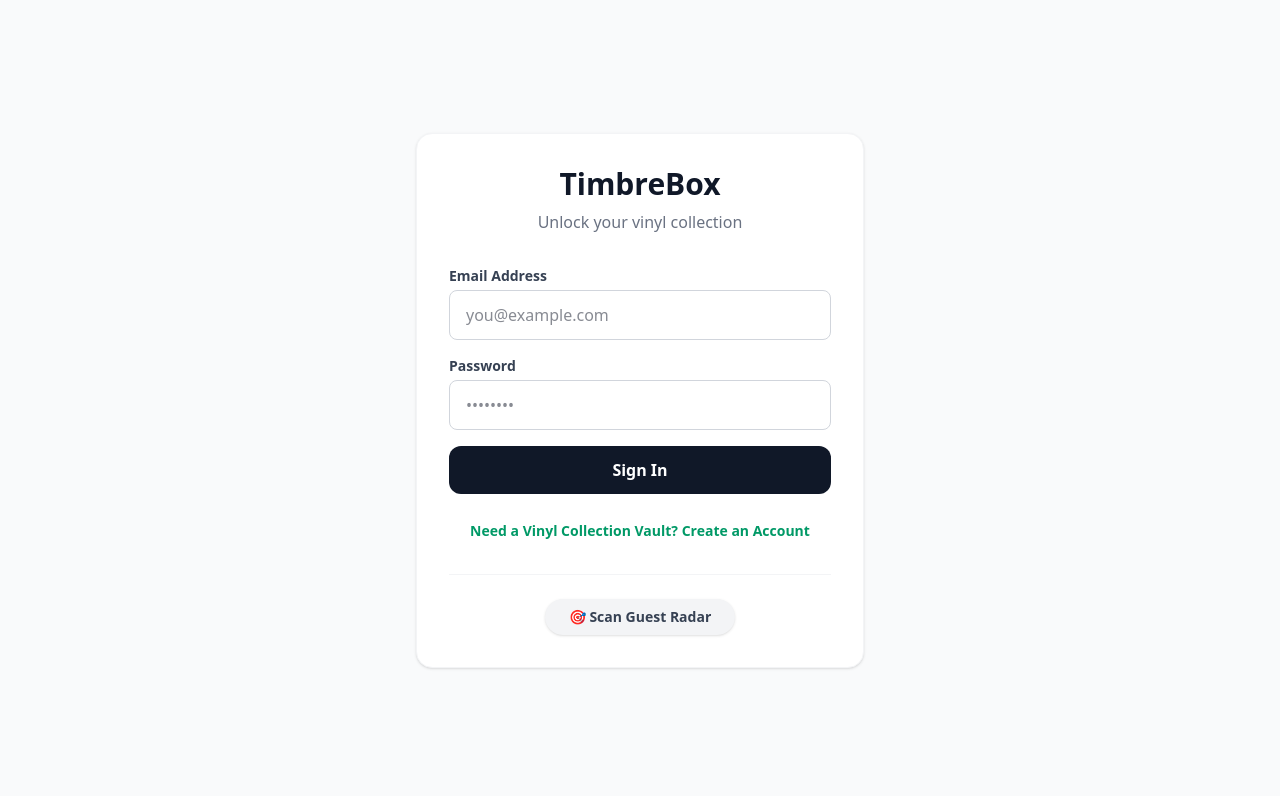
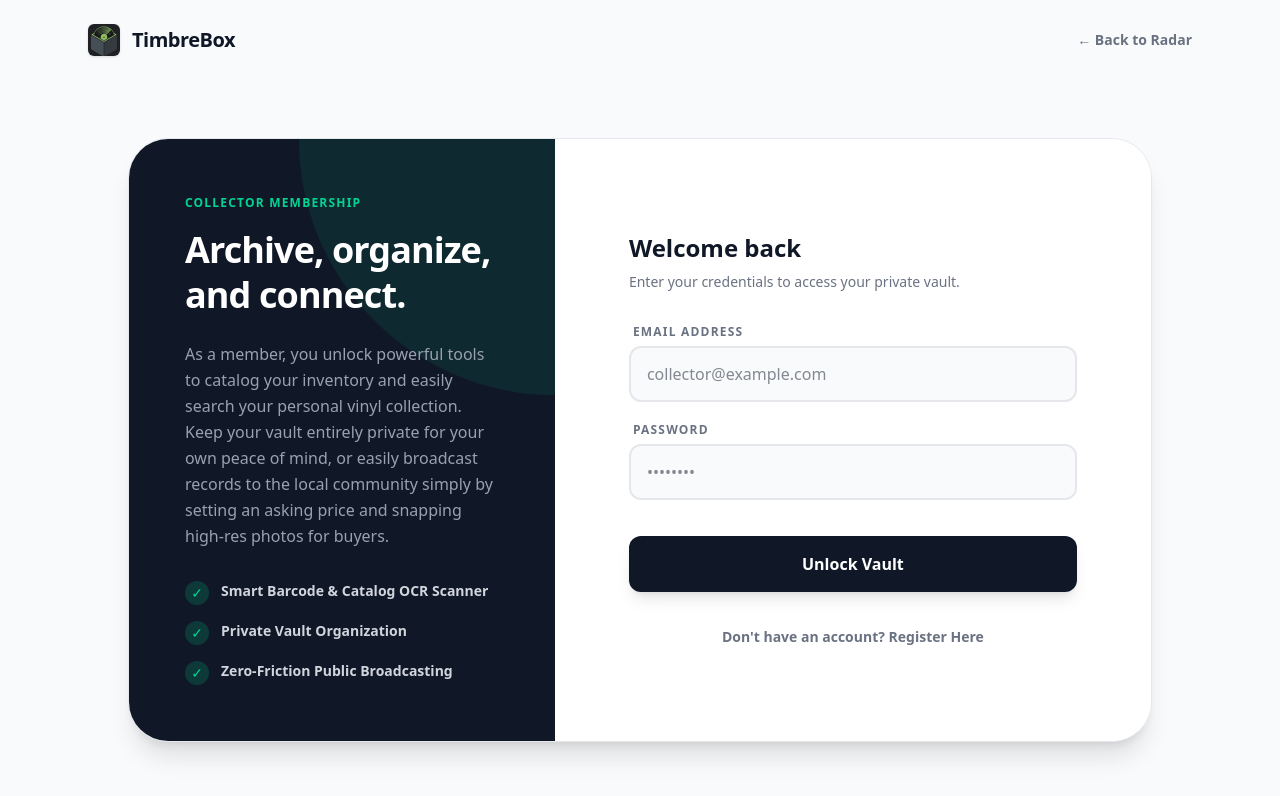
Before and after one commit to jotiongson/timbrebox-web, a Next.js app: page /login in a window 1280 px wide. Shown: the top 796 px of the page. Built offline with nearby package versions, Linux system fonts and the light colour scheme; no server answers.

Commit message:
Refactor LoginPage component for improved structure

```diff
--- a/app/login/page.tsx
+++ b/app/login/page.tsx
@@ -1,120 +1,176 @@
-'use client';
+"use client";
 
-import { useState } from 'react';
-import { supabase } from '../supabase'; // Adjust path if necessary
-import { useRouter } from 'next/navigation';
+import { useState } from "react";
+import { supabase } from "../supabase";
+import { useRouter } from "next/navigation";
+import Link from "next/link";
 
 export default function LoginPage() {
-  const [email, setEmail] = useState('');
-  const [password, setPassword] = useState('');
+  const router = useRouter();
+  const [isSignUp, setIsSignUp] = useState(false);
+  const [email, setEmail] = useState("");
+  const [password, setPassword] = useState("");
   const [loading, setLoading] = useState(false);
-  const [message, setMessage] = useState('');
-  const [isSignUp, setIsSignUp] = useState(false);
-  const router = useRouter();
+  const [error, setError] = useState("");
+  const [message, setMessage] = useState("");
 
   const handleAuth = async (e: React.FormEvent) => {
     e.preventDefault();
     setLoading(true);
-    setMessage('');
+    setError("");
+    setMessage("");
 
     if (isSignUp) {
-      // --- CREATING A NEW ACCOUNT ---
-      const { data, error } = await supabase.auth.signUp({
+      const { error } = await supabase.auth.signUp({
         email,
         password,
       });
-
       if (error) {
-        setMessage(error.message);
+        setError(error.message);
       } else {
-        setMessage('Account created successfully! Logging you in...');
-        router.push('/vendor');
+        setMessage("Success! Please check your email for a confirmation link to activate your vault.");
       }
     } else {
-      // --- LOGGING IN AN EXISTING ACCOUNT ---
-      const { data, error } = await supabase.auth.signInWithPassword({
+      const { error } = await supabase.auth.signInWithPassword({
         email,
         password,
       });
-
       if (error) {
-        setMessage(error.message);
+        setError(error.message);
       } else {
-        router.push('/vendor');
+        router.push("/vendor");
       }
     }
     setLoading(false);
   };
 
   return (
-    <div className="min-h-screen flex items-center justify-center bg-gray-50 p-4 font-sans">
-      <div className="max-w-md w-full bg-white p-8 rounded-2xl shadow-sm border border-gray-100">
-        <div className="text-center mb-8">
-          <h1 className="text-3xl font-bold text-gray-900 mb-2">TimbreBox</h1>
-          <p className="text-gray-500">Unlock your vinyl collection</p>
+    <main className="min-h-screen bg-gray-50 font-sans text-gray-900 flex flex-col">
+
+      {/* --- MINIMAL HEADER --- */}
+      <header className="px-6 py-6 flex items-center justify-between w-full max-w-6xl mx-auto">
+        <Link href="/" className="flex items-center gap-3 hover:opacity-80 transition">
+          <img src="/icons/icon-512x512.png" alt="TimbreBox Logo" className="w-8 h-8 object-contain rounded-md shadow-sm" />
+          <h1 className="text-xl font-black tracking-tight text-gray-900">TimbreBox</h1>
+        </Link>
+        <Link href="/" className="text-sm font-bold text-gray-500 hover:text-emerald-600 transition flex items-center gap-2">
+          ← Back to Radar
+        </Link>
+      </header>
+
+      {/* --- SPLIT SCREEN LAYOUT --- */}
+      <div className="flex-1 flex items-center justify-center p-6">
+        <div className="bg-white w-full max-w-5xl rounded-[2.5rem] shadow-xl border border-gray-200 overflow-hidden flex flex-col md:flex-row">
+
+          {/* LEFT SIDE: MESSAGING & VALUE PROPOSITION */}
+          <div className="w-full md:w-5/12 bg-gray-900 p-10 sm:p-14 text-white flex flex-col justify-center relative overflow-hidden">
+            {/* Decorative element */}
+            <div className="absolute top-0 right-0 w-64 h-64 bg-emerald-500/10 rounded-bl-full pointer-events-none"></div>
+
+            <div className="relative z-10">
+              <span className="text-emerald-400 font-black uppercase tracking-widest text-xs mb-4 block">
+                Collector Membership
+              </span>
+              <h2 className="text-3xl sm:text-4xl font-black tracking-tight mb-6 leading-tight">
+                Archive, organize, and connect.
+              </h2>
+              <p className="text-gray-400 font-medium text-sm sm:text-base leading-relaxed mb-8">
+                As a member, you unlock powerful tools to catalog your inventory and easily search your personal vinyl collection.
+                Keep your vault entirely private for your own peace of mind, or easily broadcast records to the local community simply by setting an asking price and snapping high-res photos for buyers.
+              </p>
+
+              <ul className="space-y-4">
+                <li className="flex items-start gap-3">
+                  <div className="w-6 h-6 rounded-full bg-emerald-500/20 text-emerald-400 flex items-center justify-center flex-shrink-0 text-sm">✓</div>
+                  <p className="text-sm font-bold text-gray-300">Smart Barcode & Catalog OCR Scanner</p>
+                </li>
+                <li className="flex items-start gap-3">
+                  <div className="w-6 h-6 rounded-full bg-emerald-500/20 text-emerald-400 flex items-center justify-center flex-shrink-0 text-sm">✓</div>
+                  <p className="text-sm font-bold text-gray-300">Private Vault Organization</p>
+                </li>
+                <li className="flex items-start gap-3">
+                  <div className="w-6 h-6 rounded-full bg-emerald-500/20 text-emerald-400 flex items-center justify-center flex-shrink-0 text-sm">✓</div>
+                  <p className="text-sm font-bold text-gray-300">Zero-Friction Public Broadcasting</p>
+                </li>
+              </ul>
+            </div>
           </div>
 
-        <form onSubmit={handleAuth} className="space-y-4">
+          {/* RIGHT SIDE: AUTH FORM */}
+          <div className="w-full md:w-7/12 p-10 sm:p-16 flex flex-col justify-center bg-white">
+            <div className="max-w-md w-full mx-auto">
+              <h3 className="text-2xl font-black text-gray-900 mb-2">
+                {isSignUp ? "Create your free account" : "Welcome back"}
+              </h3>
+              <p className="text-sm text-gray-500 font-medium mb-8">
+                {isSignUp
+                  ? "Start cataloging your collection in seconds."
+                  : "Enter your credentials to access your private vault."}
+              </p>
+
+              {error && (
+                <div className="mb-6 p-4 bg-red-50 border border-red-100 rounded-xl text-red-600 text-sm font-bold text-center">
+                  {error}
+                </div>
+              )}
+              {message && (
+                <div className="mb-6 p-4 bg-emerald-50 border border-emerald-100 rounded-xl text-emerald-700 text-sm font-bold text-center">
+                  {message}
+                </div>
+              )}
+
+              <form onSubmit={handleAuth} className="flex flex-col gap-5">
                 <div>
-            <label className="block text-sm font-bold text-gray-700 mb-1">Email Address</label>
+                  <label className="text-xs font-black text-gray-500 uppercase tracking-widest pl-1 mb-1.5 block">Email Address</label>
                   <input
                     type="email"
+                    required
                     value={email}
                     onChange={(e) => setEmail(e.target.value)}
-              required
-              className="w-full border border-gray-300 rounded-lg px-4 py-3 focus:outline-none focus:ring-2 focus:ring-emerald-500"
-              placeholder="you@example.com"
+                    className="w-full px-4 py-3.5 rounded-xl border-2 border-gray-200 focus:border-emerald-500 focus:ring-4 focus:ring-emerald-500/10 bg-gray-50 transition outline-none font-medium"
+                    placeholder="collector@example.com"
                   />
                 </div>
 
                 <div>
-            <label className="block text-sm font-bold text-gray-700 mb-1">Password</label>
+                  <label className="text-xs font-black text-gray-500 uppercase tracking-widest pl-1 mb-1.5 block">Password</label>
                   <input
                     type="password"
+                    required
                     value={password}
                     onChange={(e) => setPassword(e.target.value)}
-              required
-              className="w-full border border-gray-300 rounded-lg px-4 py-3 focus:outline-none focus:ring-2 focus:ring-emerald-500"
+                    className="w-full px-4 py-3.5 rounded-xl border-2 border-gray-200 focus:border-emerald-500 focus:ring-4 focus:ring-emerald-500/10 bg-gray-50 transition outline-none font-medium"
                     placeholder="••••••••"
                   />
                 </div>
 
-          {message && (
-            <div className={`p-3 rounded-lg text-sm font-bold ${message.includes('successfully') ? 'bg-emerald-50 text-emerald-700' : 'bg-red-50 text-red-600'}`}>
-              {message}
-            </div>
-          )}
-
                 <button
                   type="submit"
                   disabled={loading}
-            className="w-full bg-gray-900 hover:bg-gray-800 text-white font-bold py-3 rounded-xl transition disabled:opacity-50"
+                  className="w-full mt-4 bg-gray-900 hover:bg-emerald-600 text-white font-black py-4 rounded-xl transition shadow-lg hover:shadow-emerald-500/20 disabled:opacity-50 flex items-center justify-center gap-2 transform active:scale-[0.98]"
                 >
-            {loading ? 'Processing...' : (isSignUp ? 'Create Account' : 'Sign In')}
+                  {loading ? "Processing..." : isSignUp ? "Create Vault" : "Unlock Vault"}
                 </button>
               </form>
 
-        <div className="mt-6 text-center">
+              <div className="mt-8 text-center">
                 <button
-            onClick={() => setIsSignUp(!isSignUp)}
-            className="text-sm font-bold text-emerald-600 hover:text-emerald-700 transition"
+                  onClick={() => {
+                    setIsSignUp(!isSignUp);
+                    setError("");
+                    setMessage("");
+                  }}
+                  className="text-sm font-bold text-gray-500 hover:text-emerald-700 transition"
                 >
-            {isSignUp ? 'Already have an account? Sign In' : 'Need a Vinyl Collection Vault? Create an Account'}
+                  {isSignUp
+                    ? "Already have an account? Sign In"
+                    : "Don't have an account? Register Here"}
                 </button>
-
-          {/* --- ADD THIS NEW BLOCK BELOW YOUR TOGGLE BUTTON --- */}
-          <div className="mt-8 pt-6 border-t border-gray-100">
-            <a
-              href="/"
-              className="inline-block bg-gray-100 hover:bg-gray-200 text-gray-700 font-bold py-2 px-6 rounded-full text-sm transition shadow-sm"
-            >
-              🎯 Scan Guest Radar
-            </a>
-          </div>
-          {/* ------------------------------------------------ */}
-
               </div>
             </div>
           </div>
+        </div>
+      </div>
+    </main>
   );
 }
```
Lines whose indentation alone changed are shown as unchanged.
